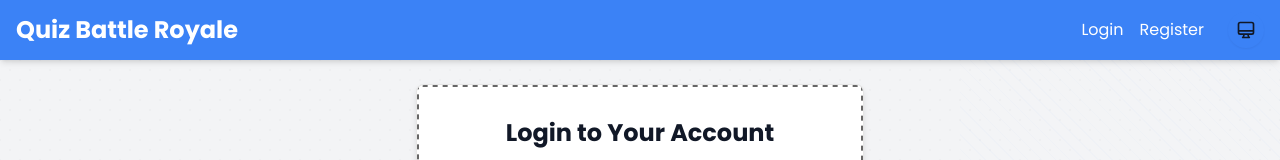
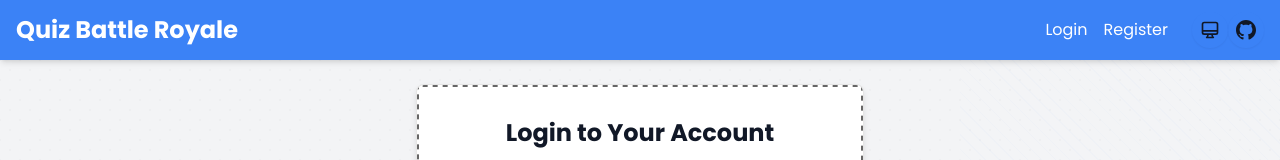
Before and after one commit to Uvrat/Quiz-Battle-Royale, a React (Vite) app in the folder client/: page /login in a window 1280 px wide. Shown: the top 160 px of the page. Built offline with nearby package versions, Linux system fonts and the light colour scheme.

Commit message:
fix media q

```diff
--- /dev/null
+++ b/client/src/components/Github.tsx
@@ -0,0 +1,34 @@
+export default function GitHub() {
+
+  const toggleTheme = () => {
+    window.open("https://github.com/SuvratZZZ/Quiz-Battle-Royale", "_blank");
+  };
+
+  return (
+    <button
+      onClick={toggleTheme}
+      className="p-2 rounded-full transition-colors hover:bg-opacity-20 hover:bg-gray-200 dark:hover:bg-gray-700 shadow-sm dark:shadow-white-sm"
+      aria-label={`See the source code on Github`}
+    >
+      <div>
+              <a
+                href="https://github.com/SuvratZZZ/Quiz-Battle-Royale"
+                target="_blank"
+                rel="noopener noreferrer"
+                className="rounded-full transition-colors hover:bg-opacity-20 hover:bg-gray-200 dark:hover:bg-gray-700 shadow-sm dark:shadow-white-sm"
+                aria-label="View source code on GitHub"
+                title="View source code on GitHub"
+              >
+                <svg
+                  xmlns="http://www.w3.org/2000/svg"
+                  className="h-5 w-5 text-textColor dark:text-dark-textColor"
+                  fill="currentColor"
+                  viewBox="0 0 24 24"
+                >
+                  <path d="M12 0c-6.626 0-12 5.373-12 12 0 5.302 3.438 9.8 8.207 11.387.599.111.793-.261.793-.577v-2.234c-3.338.726-4.033-1.416-4.033-1.416-.546-1.387-1.333-1.756-1.333-1.756-1.089-.745.083-.729.083-.729 1.205.084 1.839 1.237 1.839 1.237 1.07 1.834 2.807 1.304 3.492.997.107-.775.418-1.305.762-1.604-2.665-.305-5.467-1.334-5.467-5.931 0-1.311.469-2.381 1.236-3.221-.124-.303-.535-1.524.117-3.176 0 0 1.008-.322 3.301 1.23.957-.266 1.983-.399 3.003-.404 1.02.005 2.047.138 3.006.404 2.291-1.552 3.297-1.23 3.297-1.23.653 1.653.242 2.874.118 3.176.77.84 1.235 1.911 1.235 3.221 0 4.609-2.807 5.624-5.479 5.921.43.372.823 1.102.823 2.222v3.293c0 .319.192.694.801.576 4.765-1.589 8.199-6.086 8.199-11.386 0-6.627-5.373-12-12-12z"/>
+                </svg>
+              </a>
+              </div>
+    </button>
+  );
+}
--- a/client/src/components/Layout.tsx
+++ b/client/src/components/Layout.tsx
@@ -3,7 +3,7 @@
 import { useAuth } from '../contexts/AuthContext';
 import ThemeToggle from './ThemeToggle';
 import BackgroundPatterns from './BackgroundPatterns';
-
+import GitHub from './Github';
 interface LayoutProps {
   children: ReactNode;
 }
@@ -113,8 +113,9 @@
               </>
             )}
             {/* Theme toggle always visible */}
-            <div className="w-full items-end ml-0 md:ml-2 mt-2 md:mt-0">
+            <div className={`flex  items-end ml-0 md:ml-2 mt-2 md:mt-0 ${isMenuOpen ? 'w-full justify-between' : ' '}`}>
               <ThemeToggle />
+              <GitHub />
             </div>
           </nav>
         </div>
--- a/client/src/utils/vars.ts
+++ b/client/src/utils/vars.ts
@@ -1,6 +1,6 @@
 // Backend API configuration
 export let BACKEND_URL = 'https://quiz-battle-royale-production.up.railway.app';
-BACKEND_URL = 'http://localhost:5000';
+// BACKEND_URL = 'http://localhost:5000';
 export const API_URL = `${BACKEND_URL}/api`;
 export const SOCKET_URL = BACKEND_URL;
 
```
